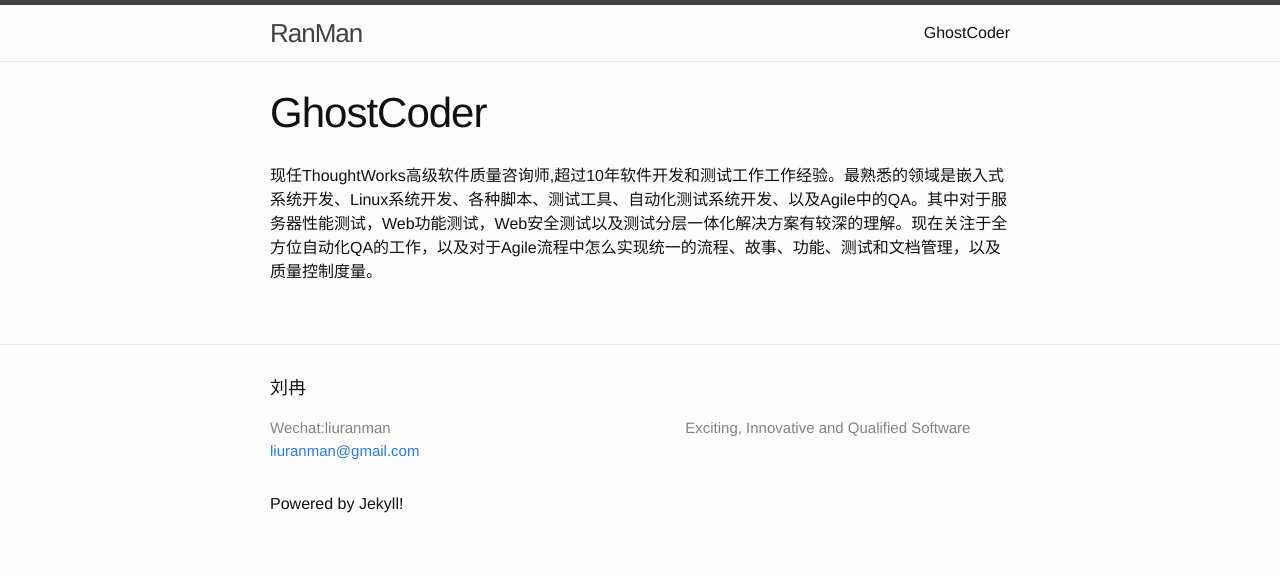
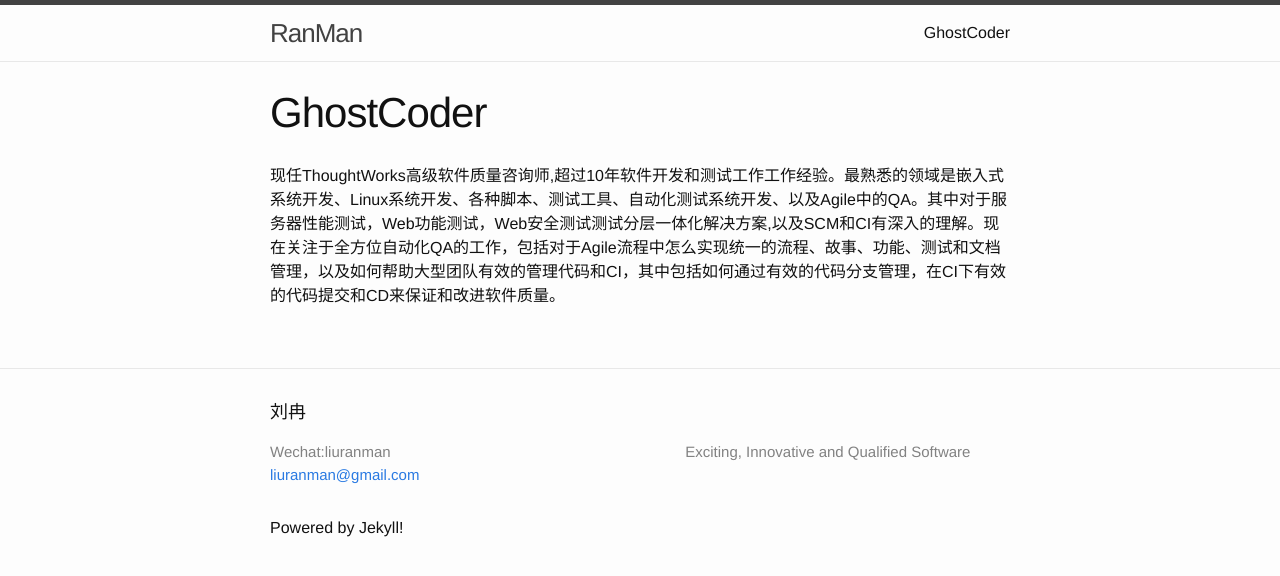
Before and after one commit to TWRanMan/twranman.github.io, a Jekyll site: the page built from about.md, in a window 1280 px wide. Shown: the top 576 px of the page. Built offline with Jekyll 4.4.1, drawn with Linux system fonts in a browser that asks for light colours.

Commit message:
update my profile

```diff
--- a/about.md
+++ b/about.md
@@ -3,4 +3,4 @@
 title: GhostCoder
 permalink: /about/
 ---
-现任ThoughtWorks高级软件质量咨询师,超过10年软件开发和测试工作工作经验。最熟悉的领域是嵌入式系统开发、Linux系统开发、各种脚本、测试工具、自动化测试系统开发、以及Agile中的QA。其中对于服务器性能测试，Web功能测试，Web安全测试以及测试分层一体化解决方案有较深的理解。现在关注于全方位自动化QA的工作，以及对于Agile流程中怎么实现统一的流程、故事、功能、测试和文档管理，以及质量控制度量。
+现任ThoughtWorks高级软件质量咨询师,超过10年软件开发和测试工作工作经验。最熟悉的领域是嵌入式系统开发、Linux系统开发、各种脚本、测试工具、自动化测试系统开发、以及Agile中的QA。其中对于服务器性能测试，Web功能测试，Web安全测试测试分层一体化解决方案,以及SCM和CI有深入的理解。现在关注于全方位自动化QA的工作，包括对于Agile流程中怎么实现统一的流程、故事、功能、测试和文档管理，以及如何帮助大型团队有效的管理代码和CI，其中包括如何通过有效的代码分支管理，在CI下有效的代码提交和CD来保证和改进软件质量。
```
